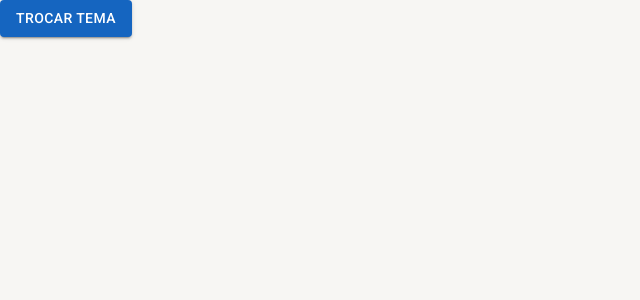
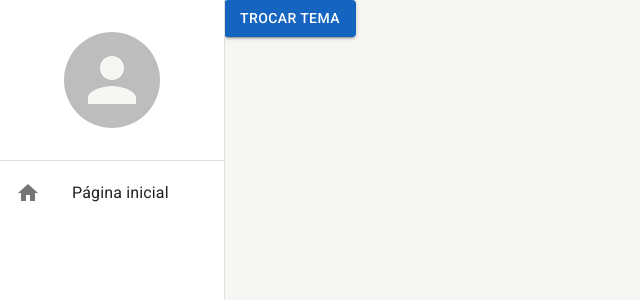
Before and after one commit to marciojunior11/avpfi, a React (Create React App) app: page /home in a window 1280 px wide. Shown: the top 300 px of the page, without its empty margins (0-640 px from the left). Built offline with nearby package versions, Linux system fonts and the light colour scheme.

Commit message:
feat: Implementação do SideMenu

```diff
--- a/package.json
+++ b/package.json
@@ -20,6 +20,10 @@
     "@types/node": "^16.11.27",
     "@types/react": "^18.0.5",
     "@types/react-dom": "^18.0.1",
+    "@typescript-eslint/eslint-plugin": "^5.19.0",
+    "@typescript-eslint/parser": "^5.19.0",
+    "eslint": "^8.13.0",
+    "eslint-plugin-react": "^7.29.4",
     "typescript": "^4.6.3",
     "web-vitals": "^2.1.4"
   },
--- a/src/App.tsx
+++ b/src/App.tsx
@@ -1,12 +1,15 @@
 import { BrowserRouter } from "react-router-dom";
 import { AppRoutes } from "./routes";
+import { SideMenu } from "./shared/components";
 import { AppThemeProvider } from "./shared/contexts";
 
 function App() {
   return (
     <AppThemeProvider>
       <BrowserRouter>
-        <AppRoutes/>
+        <SideMenu>
+          <AppRoutes/>
+        </SideMenu>
       </BrowserRouter>
     </AppThemeProvider>
   );
--- a/src/shared/components/index.ts
+++ b/src/shared/components/index.ts
@@ -1 +1 @@
-export {};
+export * from './side-menu/SideMenu';
--- /dev/null
+++ b/src/shared/components/side-menu/SideMenu.tsx
@@ -0,0 +1,43 @@
+import { Drawer, useTheme, Avatar, Divider, List, ListItemButton, ListItemIcon, ListItemText, Icon } from "@mui/material"
+import { Box } from "@mui/system"
+import React from "react"
+
+export const SideMenu = ({children}: {children: React.ReactNode}) => {
+
+    const theme = useTheme();
+
+    return (
+        <>
+            <Drawer variant='permanent'>
+                <Box width={theme.spacing(28)} height='100%' display='flex' flexDirection='column' >
+                    <Box width='100%' height={theme.spacing(20)} display='flex' alignItems='center' justifyContent='center'>
+                        <Avatar
+                            sx={{
+                                height: theme.spacing(12),
+                                width: theme.spacing(12)
+                            }}
+                        />
+                    </Box>
+
+                    <Divider/>
+
+                    <Box flex={1}>
+                        <List component='nav'>
+                            <ListItemButton>
+                                <ListItemIcon>
+                                    <Icon>
+                                        home
+                                    </Icon>
+                                </ListItemIcon>
+                                <ListItemText primary='Página inicial'/>
+                            </ListItemButton>
+                        </List>
+                    </Box>
+                </Box>
+            </Drawer>
+            <Box height='100vh' marginLeft={theme.spacing(28)}>
+                {children}
+            </Box>
+        </>
+    )
+}
```
Also changed, not shown: 1 other file (tests, documents, lock files or other folders).
